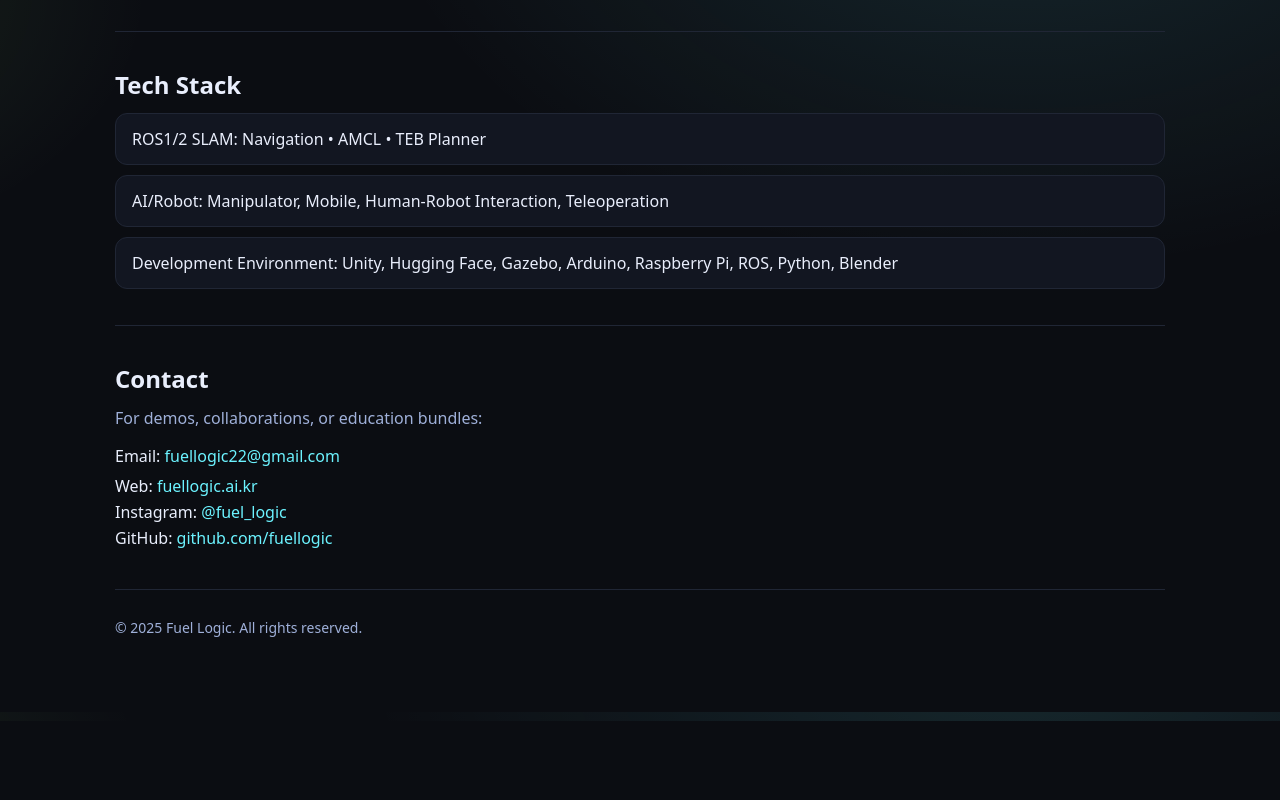
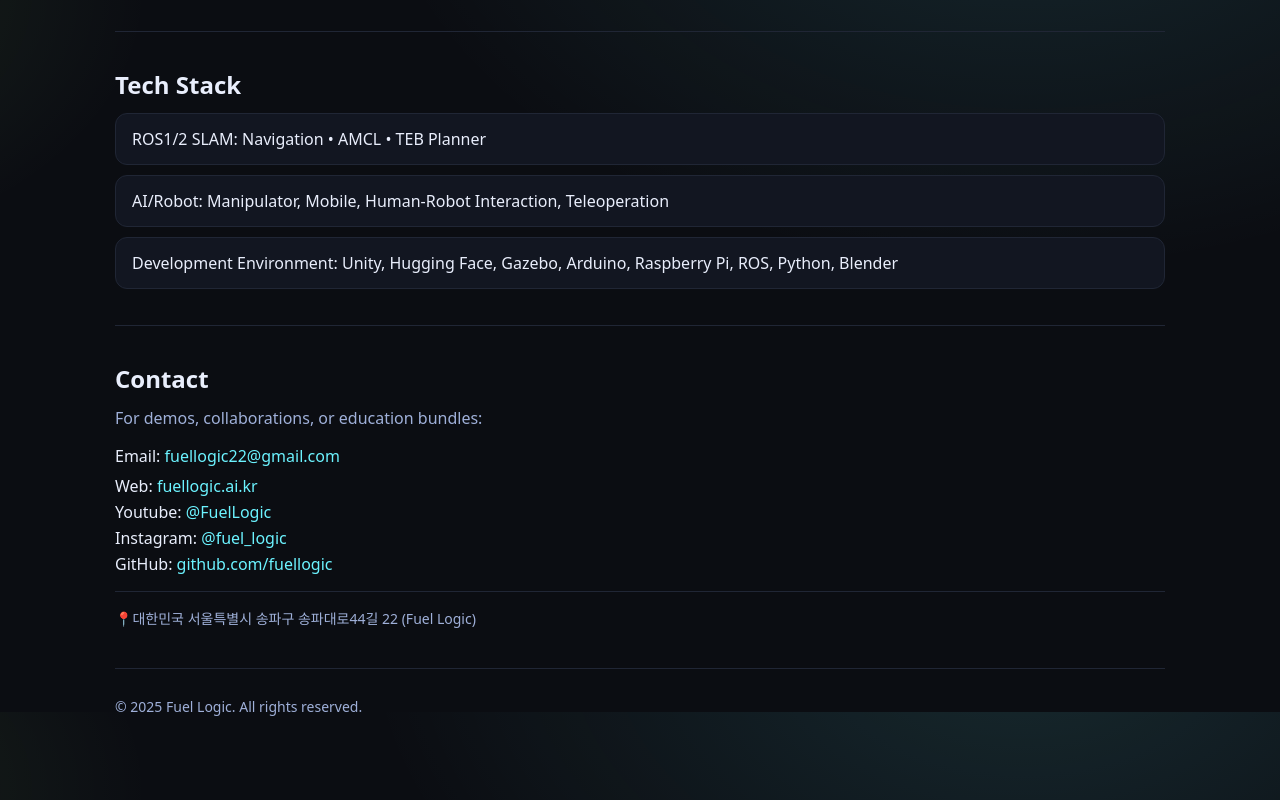
Before and after one commit to FuelLogic/fuellogic.github.io, a plain HTML site: page index.html in a window 1280 px wide. Shown: the part 888-1688 px from the top of the page. Before the commit the page ends 1609 px from the top, so only its background shows below. Drawn offline with Linux system fonts and the light colour scheme.

Commit message:
Update index.html

```diff
--- a/index.html
+++ b/index.html
@@ -164,8 +164,18 @@
       <p class="muted" style="color:var(--muted); margin-top:0">For demos, collaborations, or education bundles:</p>
       <p style="margin:0.5rem 0">Email: <a href="mailto:fuellogic22@gmail.com">fuellogic22@gmail.com</a></p>
       <p style="margin:0.25rem 0">Web: <a href="https://fuellogic.ai.kr">fuellogic.ai.kr</a></p>
+      <p style="margin:0.25rem 0">Youtube: <a href="https://www.youtube.com/@FuelLogic">@FuelLogic</a></p>
       <p style="margin:0.25rem 0">Instagram: <a href="https://instagram.com/fuel_logic/posts/?l=1">@fuel_logic</a></p>
       <p style="margin:0.25rem 0">GitHub: <a href="https://fuellogic.github.io">github.com/fuellogic</a></p>
+
+
+      <hr style="border: none; border-top: 1px solid var(--line); margin: 1rem 0;">
+      <p style="margin:0.25rem 0; color:var(--muted); font-size:14px;">
+        📍대한민국 서울특별시 송파구 송파대로44길 22 (Fuel Logic)
+      </p>
+
+
+
     </section>
 
     <footer class="footer">© <span id="y"></span> Fuel Logic. All rights reserved.</footer>
```
